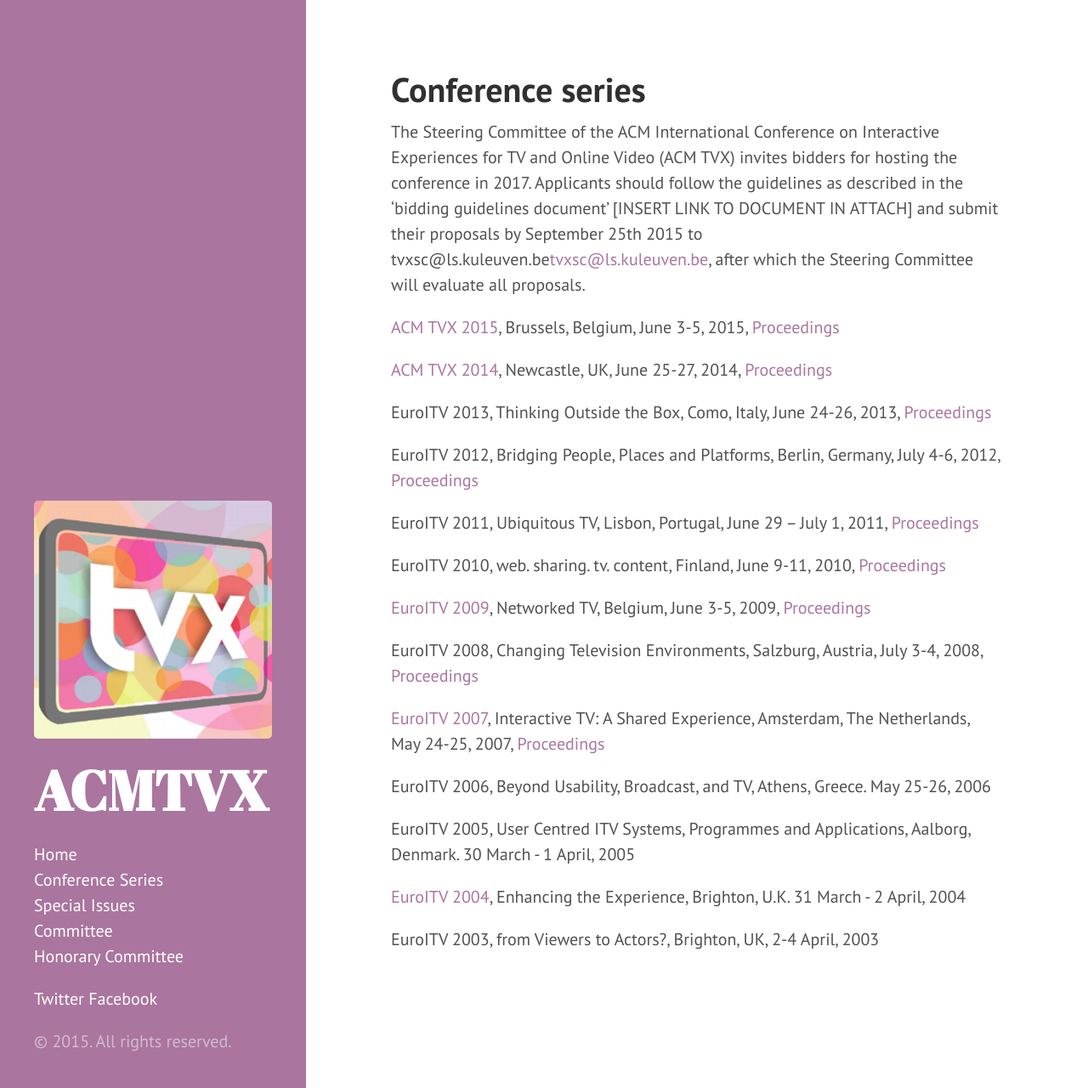
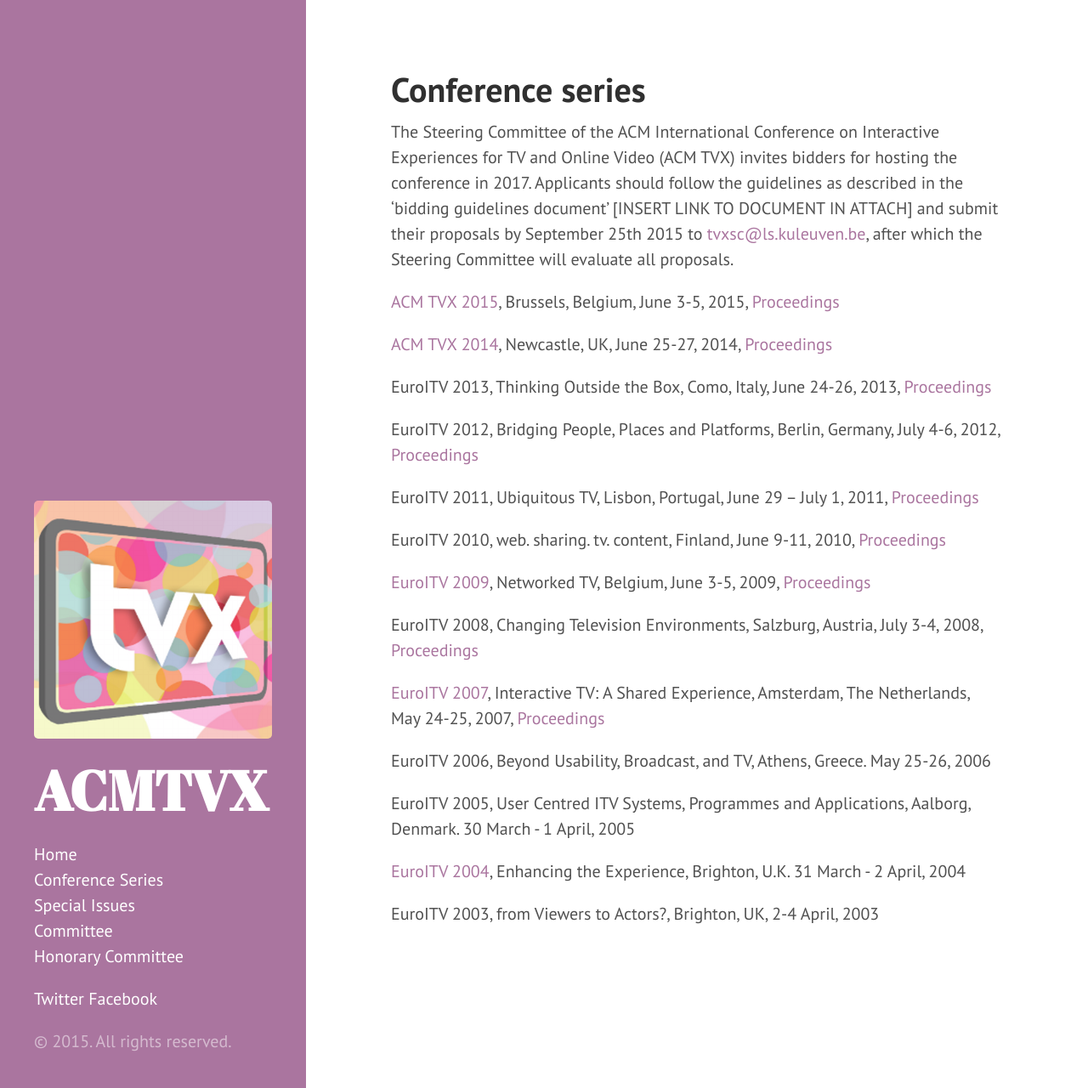
Before and after one commit to acmtvx/www, a Jekyll site: the page built from conference_series.md, in a window 1280 px wide and 1280 px high. Shown: the whole window at 85% size. Built offline with Jekyll 4.4.1, drawn with Linux system fonts in a browser that asks for light colours; Markdown is read by kramdown in place of the engine named in the settings.

Commit message:
Update conference_series.md

```diff
--- a/conference_series.md
+++ b/conference_series.md
@@ -2,7 +2,7 @@
 layout: page
 title: Conference series
 ---
-The Steering Committee of the ACM International Conference on Interactive Experiences for TV and Online Video (ACM TVX) invites bidders for hosting the conference in 2017. Applicants should follow the guidelines as described in the 'bidding guidelines document' [INSERT LINK TO DOCUMENT IN ATTACH] and submit their proposals by September 25th 2015 to tvxsc@ls.kuleuven.be<mailto:tvxsc@ls.kuleuven.be>, after which the Steering Committee will evaluate all proposals.
+The Steering Committee of the ACM International Conference on Interactive Experiences for TV and Online Video (ACM TVX) invites bidders for hosting the conference in 2017. Applicants should follow the guidelines as described in the 'bidding guidelines document' [INSERT LINK TO DOCUMENT IN ATTACH] and submit their proposals by September 25th 2015 to <mailto:tvxsc@ls.kuleuven.be>, after which the Steering Committee will evaluate all proposals.
 
 [ACM TVX 2015](http://tvx2015.com/), Brussels, Belgium, June 3-5, 2015, [Proceedings](http://dl.acm.org/citation.cfm?id=2745197)
 
```
